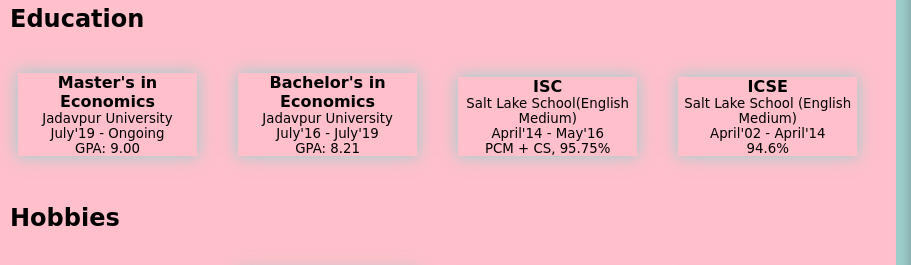
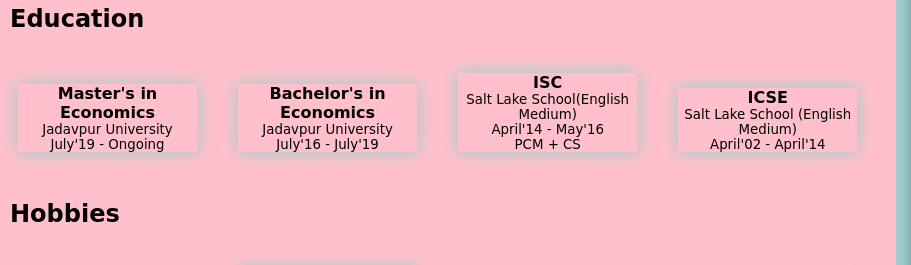
Before and after one commit to 97ishika/ishika.github.io, a plain HTML site: page index.html in a window 1280 px wide. Shown: the part 452-717 px from the top of the page, 0-911 px from the left. Drawn offline with Linux system fonts and the light colour scheme.

Commit message:
Update index.html

```diff
--- a/index.html
+++ b/index.html
@@ -51,23 +51,23 @@
 		<p><b>Master's in Economics</b></p>
 
 			<small> <p>Jadavpur University </p>
-			<p> July'19 - Ongoing </p>GPA: 9.00 </small>
+			<p> July'19 - Ongoing </p></small>
 	</div>
 
 	<div class = "education">
 		<p><b>Bachelor's in Economics</b></p>
-			<small>  <p>Jadavpur University </p> <p>July'16 - July'19 </p>GPA: 8.21 </small>
+			<small>  <p>Jadavpur University </p> <p>July'16 - July'19 </p></small>
 	</div>
 
 	<div class = "education">
 		<p><b>ISC</b></p>
 			<small> <p>Salt Lake School(English Medium) </p> <p> April'14 - May'16 </p>
-				<p> PCM + CS,  95.75% </p> </small>
+				<p> PCM + CS</p> </small>
 	</div>
 
 	<div class = "education">
 		<p><b>ICSE</b></p>
-			<small><p>Salt Lake School (English Medium) </p> <p> April'02 - April'14 </p> <p>  94.6% </p></small>
+			<small><p>Salt Lake School (English Medium) </p> <p> April'02 - April'14 </p> </small>
 	</div>
 
 		<h2> Hobbies </h2>
```
